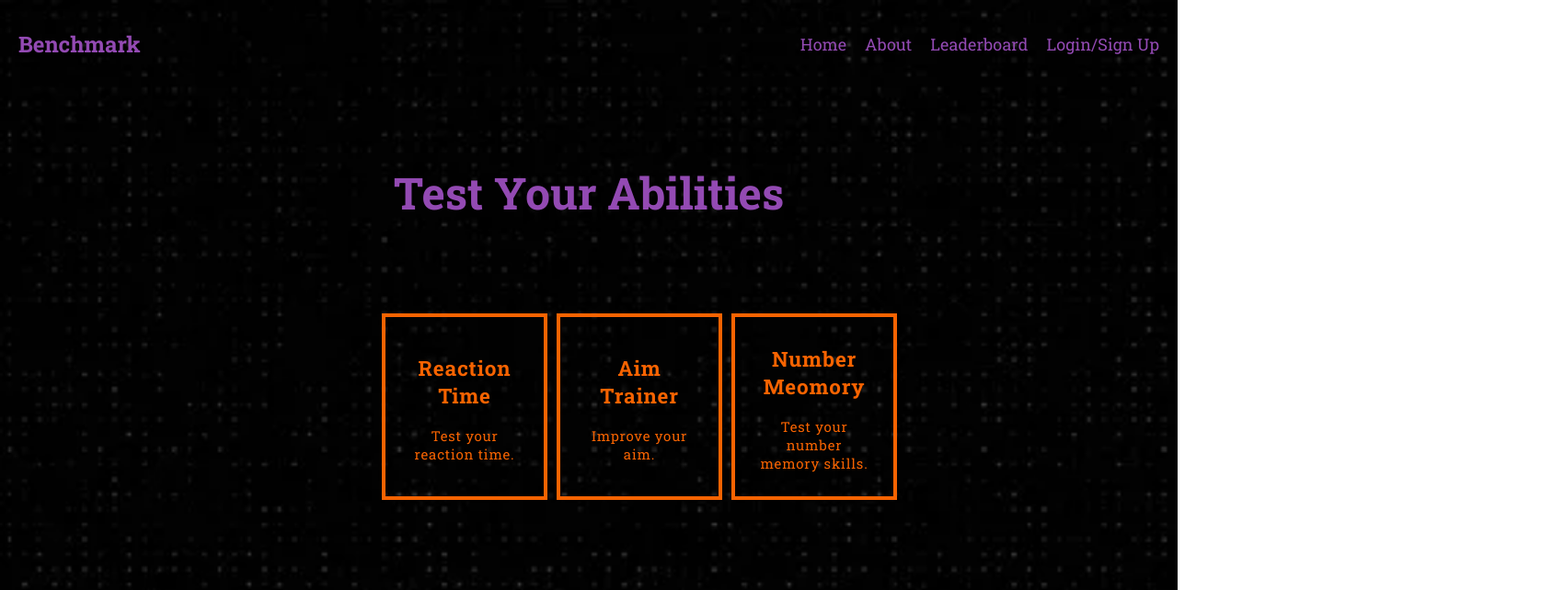
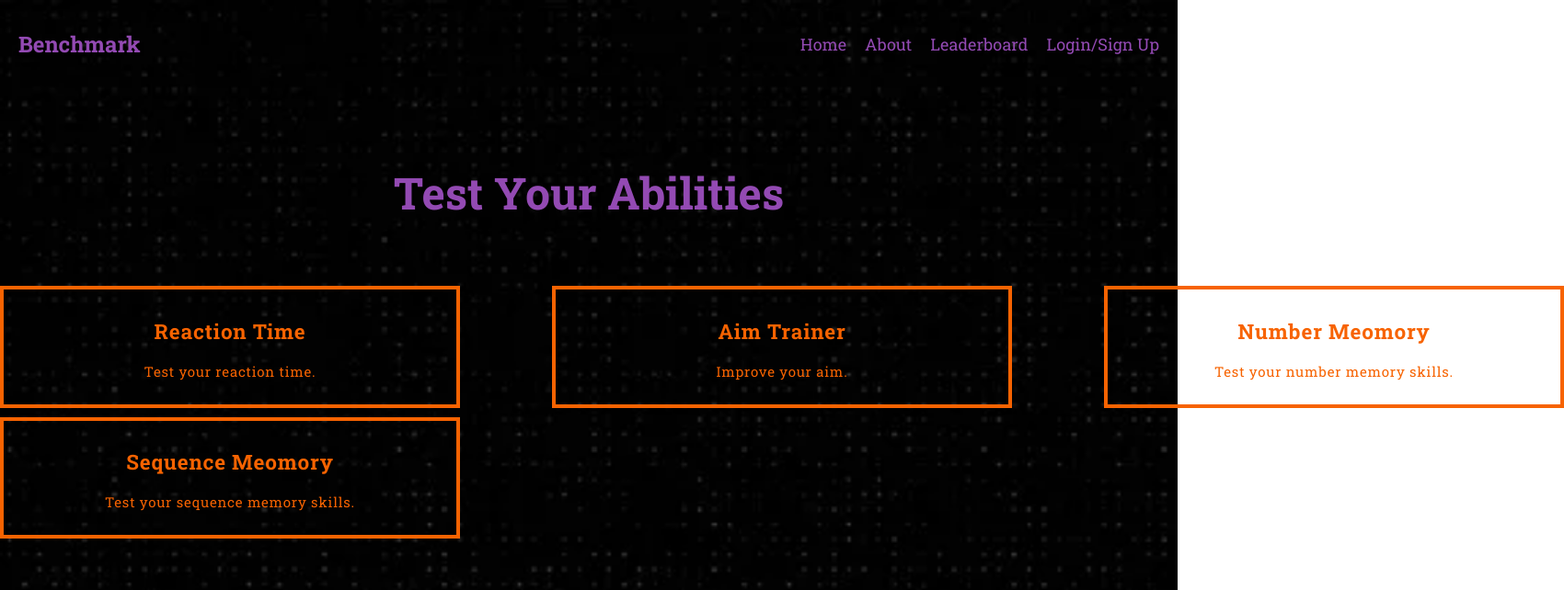
Before and after one commit to pushkar-gr/human-benchmark, a React (Create React App) app in the folder frontend/: page /home in a window 1280 px wide. Shown: the top 642 px of the page at 92% size, 1700 px wide, since content can reach past the window. Built offline with nearby package versions, Linux system fonts and the light colour scheme; the HTML template or start-up script is replaced by a standard one.

Commit message:
update: change css of homepage button

```diff
--- a/frontend/src/pages/Home.css
+++ b/frontend/src/pages/Home.css
@@ -54,18 +54,14 @@ header nav ul li a {
 }
 
 .grid {
-    display: flex;
-    justify-content: center;
+    justify-content:space-evenly;
     flex-wrap: wrap;
-    gap: 20px;
-    margin: auto;
-    width: 100%;
-    padding: 10px;
+    width: auto;
+    /*padding: 0px 500px 0px 500px;*/
     display: grid;
-    grid-template-columns: repeat(3, 90px);
-    grid-gap: 100px;
-    justify-content: center;
-    margin: 20px auto;
+    grid-template-columns: repeat(3, auto);
+    column-gap: 100px;
+    row-gap: 10px;
 }
 
 .draw-border {
@@ -126,7 +122,7 @@ header nav ul li a {
     font: 15px "Roboto Slab", sans-serif;
     padding: 1em 2em;
     letter-spacing: 0.05rem;
-    width: 180px;
+    width: 500px;
 }
 
 .btn:focus {
```
